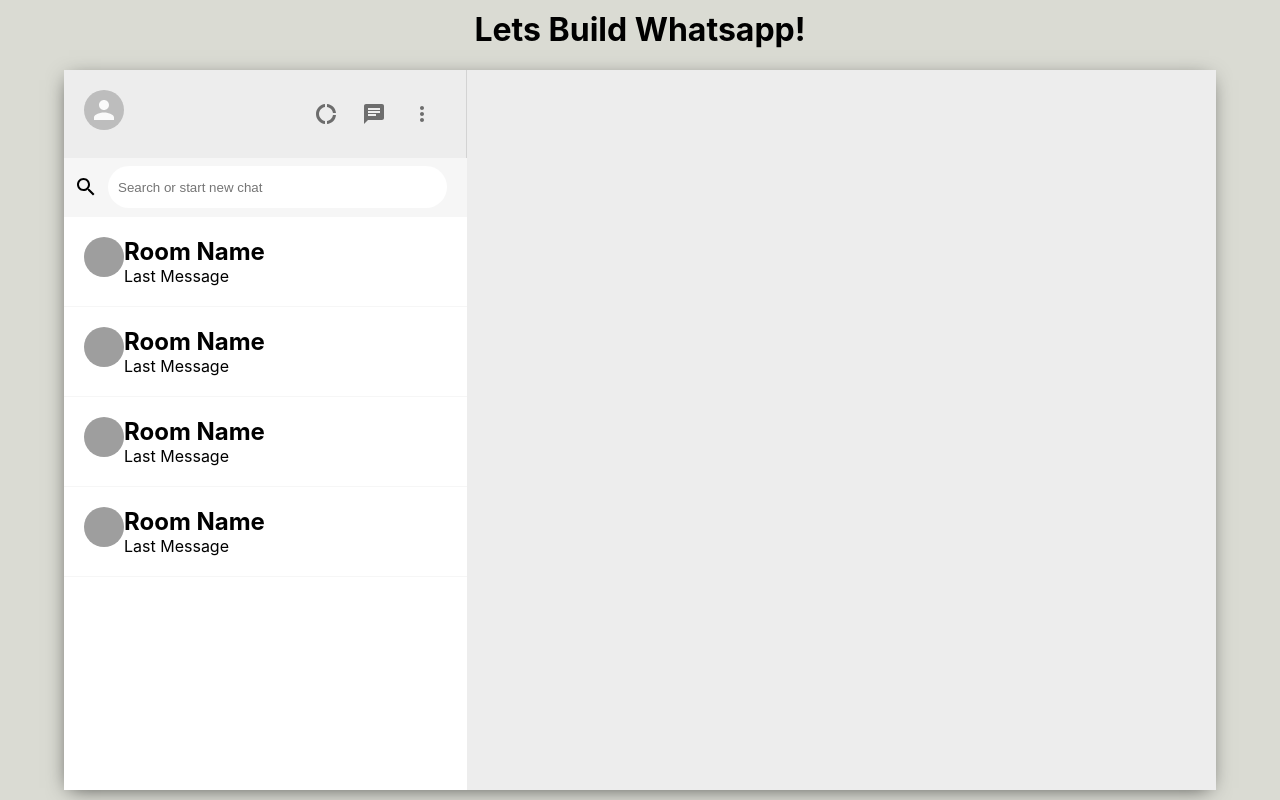
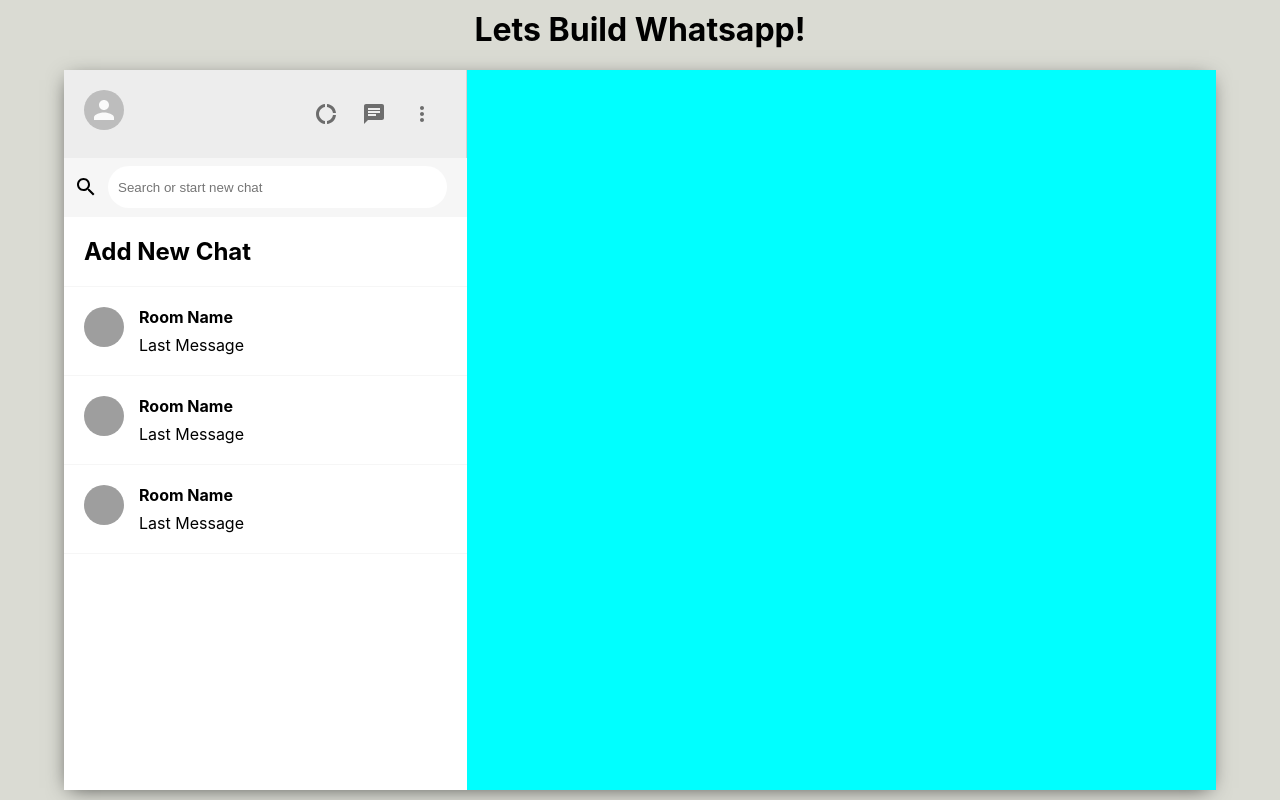
Before and after one commit to GenxTheGamer/whatsapp-clonejs, a React (Create React App) app: page / in a window 1280 px wide. Built offline with nearby package versions, Linux system fonts and the light colour scheme; grey boxes are pictures that could not be loaded.

Commit message:
Added New Chat

```diff
--- a/src/App.js
+++ b/src/App.js
@@ -1,5 +1,6 @@
 import React from "react";
 import './App.css';
+import Chat from "./Chat";
 import Sidebar from "./Sidebar";
 
 function App() {
@@ -9,6 +10,7 @@
       <h1>Lets Build Whatsapp!</h1>
       <div className="app__body">
         <Sidebar/>
+        <Chat />
       {/* Chat */}
     </div>
   </div>
--- /dev/null
+++ b/src/Chat.css
@@ -0,0 +1,4 @@
+.chat {
+    flex:0.65;
+    background-color: aqua;
+}
--- /dev/null
+++ b/src/Chat.js
@@ -0,0 +1,13 @@
+import React from 'react'
+import "./Chat.css";
+
+
+function Chat() {
+    return (
+        <div className="chat">
+
+        </div>
+    )
+}
+
+export default Chat
--- a/src/Sidebar.js
+++ b/src/Sidebar.js
@@ -29,7 +29,7 @@
                 <input placeholder="Search or start new chat" type="text" />
             </div>
             <div className="sidebar__chats">
-                <SidebarChat />
+                <SidebarChat addNewChat />
                 <SidebarChat />
                 <SidebarChat />
                 <SidebarChat />
--- a/src/SidebarChat.css
+++ b/src/SidebarChat.css
@@ -9,3 +9,12 @@
 .sidebarChat:hover {
     background-color: #ebebeb;
 }
+
+.sidebarChat__info > h2 {
+    font-size: 16px;
+    margin-bottom: 8px;
+}
+
+.sidebarChat__info {
+    margin-left: 15px;
+}
--- a/src/SidebarChat.js
+++ b/src/SidebarChat.js
@@ -1,24 +1,35 @@
 import { Avatar } from '@material-ui/core';
-import React from 'react';
+import React, {useEffect,useState} from 'react';
 import './SidebarChat.css';
 
-function SidebarChat() {
+function SidebarChat({addNewChat}) {
+    const [seed, setSeed] = useState("");
 
-    // useEffect(()=>{
+     useEffect(()=>{
+        setSeed(Math.floor(Math.random()*5000));
+     }, []);
 
-    // }, [])
+    const createChat = () => {
+        const roomName = prompt("Please enter name for chat");
 
-
-    return (
+        if(roomName) {
+            //do some clever stuff
+        }
+    };
+    return !addNewChat ? (
 
         <div className='sidebarChat'>
-            <Avatar src="https://avatars.dicebear.com/api/male/12313212a.svg" />
+            <Avatar src="https://avatars.dicebear.com/api/human/${seed}.svg"/>
             <div className="sidebarChat__info">
                 <h2>Room Name</h2>
                 <p>Last Message</p>
             </div>
         </div>
-    )
+    ): (
+        <div onClick={createChat} className="sidebarChat">
+            <h2>Add New Chat</h2>
+        </div>
+    );
 }
 
 export default SidebarChat;
```
